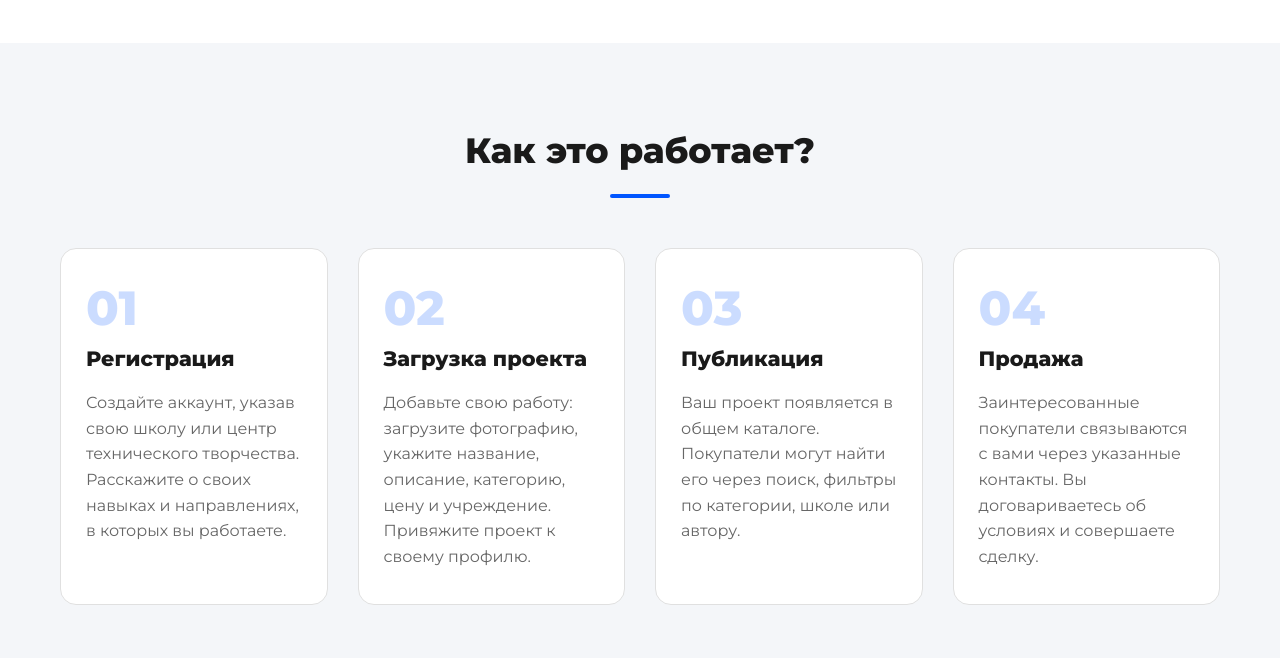
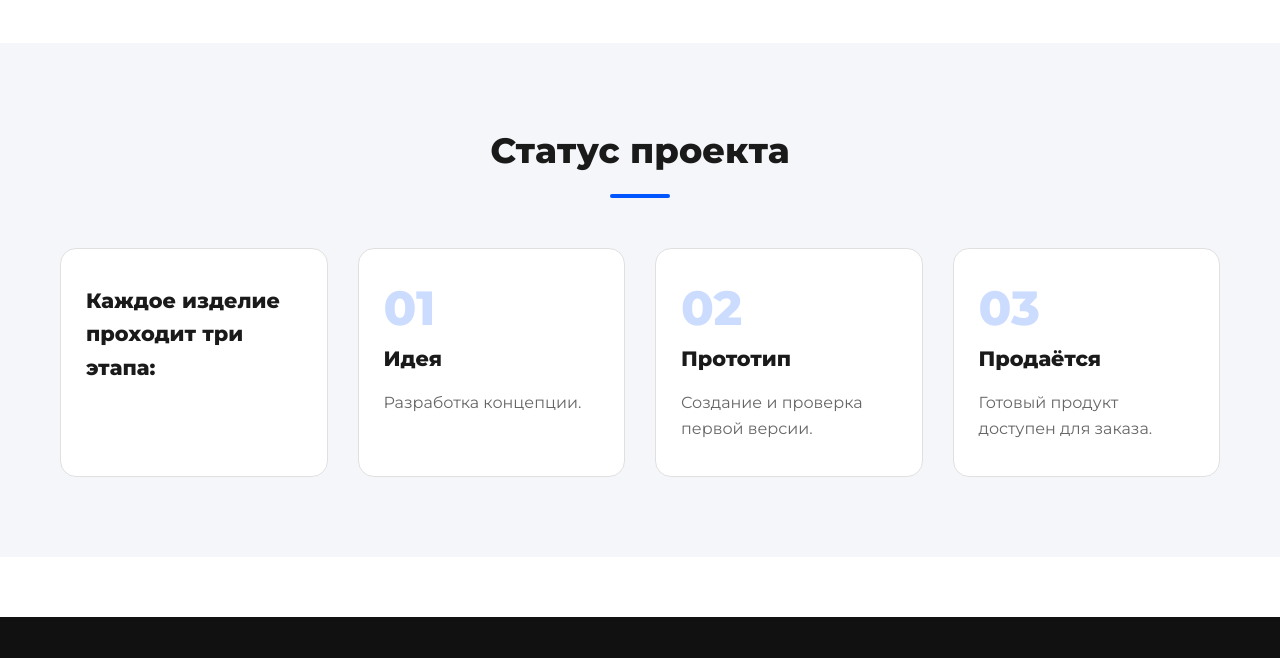
Before and after one commit to NEEWDM/MPIT2026, a website: page about.html in a window 1280 px wide. Shown: the part 980-1638 px from the top of the page. Drawn offline with Linux system fonts and the light colour scheme.

Commit message:
build17.1

```diff
--- a/about.html
+++ b/about.html
@@ -67,29 +67,27 @@
         <section class="how-it-works section-gray">
             <div class="container">
                 <div class="section-header">
-                    <h2>Как это работает?</h2>
+                    <h2>Статус проекта</h2>
                     <div class="section-line"></div>
                 </div>
                 <div class="steps-grid">
                     <div class="step-card">
+                        <h3>Каждое изделие проходит три этапа:</h3>
+                    </div>
+                    <div class="step-card">
                         <div class="step-number">01</div>
-                        <h3>Регистрация</h3>
-                        <p>Создайте аккаунт, указав свою школу или центр технического творчества. Расскажите о своих навыках и направлениях, в которых вы работаете.</p>
+                        <h3>Идея</h3>
+                        <p>Разработка концепции.</p>
                     </div>
                     <div class="step-card">
                         <div class="step-number">02</div>
-                        <h3>Загрузка проекта</h3>
-                        <p>Добавьте свою работу: загрузите фотографию, укажите название, описание, категорию, цену и учреждение. Привяжите проект к своему профилю.</p>
+                        <h3>Прототип</h3>
+                        <p>Создание и проверка первой версии.</p>
                     </div>
                     <div class="step-card">
                         <div class="step-number">03</div>
-                        <h3>Публикация</h3>
-                        <p>Ваш проект появляется в общем каталоге. Покупатели могут найти его через поиск, фильтры по категории, школе или автору.</p>
-                    </div>
-                    <div class="step-card">
-                        <div class="step-number">04</div>
-                        <h3>Продажа</h3>
-                        <p>Заинтересованные покупатели связываются с вами через указанные контакты. Вы договариваетесь об условиях и совершаете сделку.</p>
+                        <h3>Продаётся</h3>
+                        <p>Готовый продукт доступен для заказа.</p>
                     </div>
                 </div>
             </div>
```
